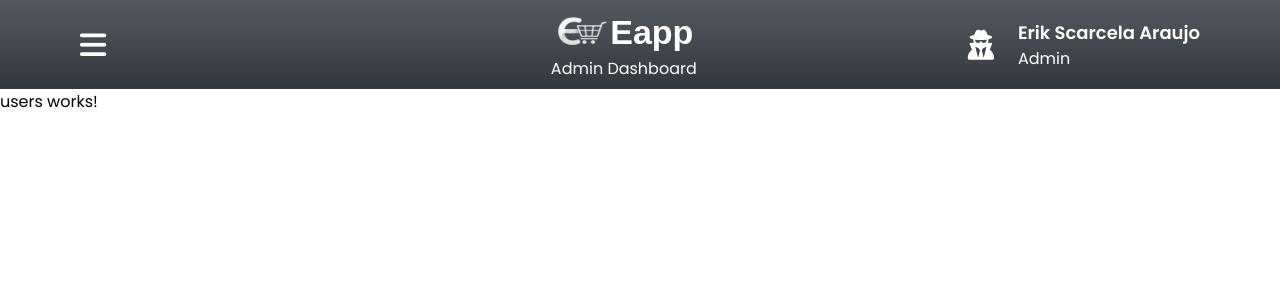
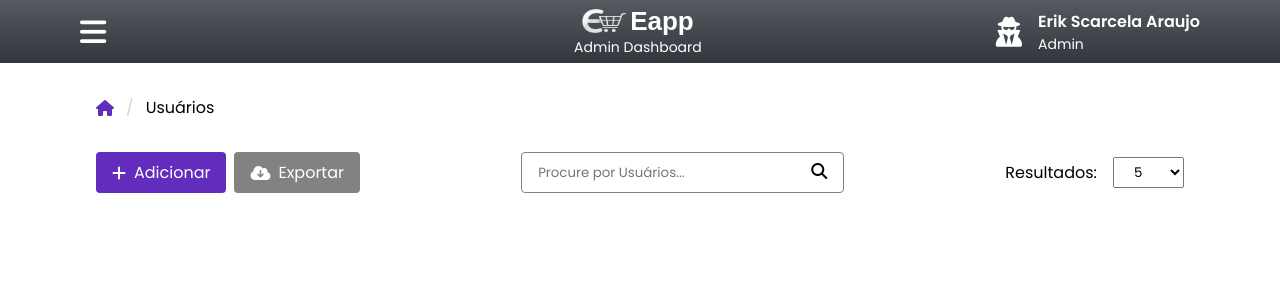
Before and after one commit to erikscar/eapp, an Angular app: page /admin/users in a window 1280 px wide. Shown: the top 300 px of the page. Built offline with nearby package versions, Linux system fonts and the light colour scheme; a web font is replaced by a local one.

Commit message:
feat: add toolbar style in admin-user-page

```diff
--- a/src/app/layouts/admin-layout/admin-layout.component.html
+++ b/src/app/layouts/admin-layout/admin-layout.component.html
@@ -10,13 +10,13 @@
   </div>
 
   <div class="dashboard-sections-btns">
-    <a routerLink="/admin/dashboard" class="active-btn"><i class="fa-solid fa-chart-pie"></i>Dashboard</a>
-    <a routerLink="/admin/users"><i class="fa-solid fa-user"></i>Usuários</a>
-    <a routerLink="/admin/products"><i class="fa-solid fa-cube"></i>Produtos</a>
-    <a routerLink="/admin/categories"><i class="fa-solid fa-thumbtack"></i>Categorias</a>
-    <a routerLink="/admin/settings"><i class="fa-solid fa-gear"></i>Configurações</a>
+    <a routerLink="/admin/dashboard" routerLinkActive="active-btn" class="active-btn"><i class="fa-solid fa-chart-pie"></i>Dashboard</a>
+    <a routerLink="/admin/users" routerLinkActive="active-btn"><i class="fa-solid fa-user"></i>Usuários</a>
+    <a routerLink="/admin/products" routerLinkActive="active-btn"><i class="fa-solid fa-cube"></i>Produtos</a>
+    <a routerLink="/admin/categories" routerLinkActive="active-btn"><i class="fa-solid fa-thumbtack"></i>Categorias</a>
+    <a routerLink="/admin/settings" routerLinkActive="active-btn"><i class="fa-solid fa-gear"></i>Configurações</a>
   </div>
-  <button class="exit-btn"><i class="fa-solid fa-door-open"></i>Sair</button>
+  <button class="exit-btn" (click)="logOut()"><i class="fa-solid fa-door-open"></i>Sair</button>
 </div>
 
 <div class="app-wrapper" [class.sidebar-open]="sidebarOpen">
--- a/src/app/layouts/admin-layout/admin-layout.component.scss
+++ b/src/app/layouts/admin-layout/admin-layout.component.scss
@@ -12,7 +12,7 @@
   padding: 1rem 1.5rem;
   background-color: $primary-color;
   transform: translateX(-100%);
-  transition: transform 0.5s ease;
+  transition: transform 0.25s ease;
   z-index: 9999;
   text-align: center;
   color: #fff;
@@ -71,12 +71,11 @@
       i {
         font-size: 20px;
       }
-
-      &.active-btn {
+    }
+    a.active-btn {
         background-color: #fff;
         color: $primary-color;
       }
-    }
   }
 
   .exit-btn {
@@ -104,7 +103,7 @@
 }
 
 .app-wrapper {
-  transition: margin-left 0.5s ease;
+  transition: margin-left 0.25s ease;
 
   &.sidebar-open {
     margin-left: 17rem;
@@ -114,7 +113,7 @@
     display: flex;
     justify-content: space-around;
     align-items: center;
-    padding: 0.5rem 5rem;
+    padding: 0.35rem 5rem;
     width: 100%;
     background: linear-gradient(to bottom, #545a5f, #31373c);
     color: #fff;
@@ -139,21 +138,21 @@
         display: flex;
         justify-content: center;
         align-items: center;
-
+        gap: .25rem;
         img {
-          height: 3rem;
-          width: 3.5rem;
+          height: 1.5rem;
+          width: 2.75rem;
         }
 
         h1 {
-          font-size: 34px;
+          font-size: 26px;
           color: #fff;
           font-family: "Charm", sans-serif;
         }
+      }
 
-        .admin-title {
-          font-weight: 900;
-        }
+      .admin-title {
+        font-size: 14px;
       }
     }
 
@@ -161,13 +160,17 @@
       display: flex;
       justify-content: center;
       align-items: center;
-      gap: 1.5rem;
+      gap: 1rem;
       min-width: 200px;
 
       .user-info {
         h2 {
-          font-size: 18px;
+          font-size: 16px;
           font-weight: 600;
+        }
+
+        p {
+          font-size: 14px;
         }
       }
 
--- a/src/app/layouts/admin-layout/admin-layout.component.ts
+++ b/src/app/layouts/admin-layout/admin-layout.component.ts
@@ -1,16 +1,23 @@
 import { Component } from '@angular/core';
-import { RouterOutlet } from '@angular/router';
+import { Router, RouterLink, RouterLinkActive, RouterOutlet } from '@angular/router';
 
 @Component({
   selector: 'app-admin-layout',
-  imports: [RouterOutlet],
+  imports: [RouterOutlet, RouterLink, RouterLinkActive],
   templateUrl: './admin-layout.component.html',
   styleUrl: './admin-layout.component.scss'
 })
 export class AdminLayoutComponent {
   sidebarOpen: boolean = false;
+  constructor(private router: Router) {}
 
   toggleSidebar(): void {
     this.sidebarOpen = !this.sidebarOpen;
   }
+
+  logOut(): void {
+    this.router.navigate(['/'])
+    localStorage.clear()
+  }
+
 }
--- a/src/app/pages/admin/users/users.component.html
+++ b/src/app/pages/admin/users/users.component.html
@@ -1 +1,30 @@
-<p>users works!</p>
+<div class="admin-user-container">
+    <div class="path">
+        <i class="fa-solid fa-house"></i>
+        <span class="slash">/</span>
+        <p>Usuários</p>
+    </div>
+
+    <div class="toolbar">
+        <div class="action-btns">
+            <button class="add-btn"><i class="fa-solid fa-plus"></i>Adicionar</button>
+            <button class="export-btn"><i class="fa-solid fa-cloud-arrow-down"></i>Exportar</button>
+        </div>
+
+        <div class="search-box">
+            <input type="text" placeholder="Procure por Usuários...">
+            <button><i class="fa-solid fa-magnifying-glass"></i></button>
+        </div>
+
+        <div class="pagination-option">
+            <p>Resultados: </p>
+            <select name="" id="">
+                <option value="">5</option>
+                <option value="">10</option>
+                <option value="">15</option>
+                <option value="">30</option>
+                <option value="">50</option>
+            </select>
+        </div>
+    </div>
+</div>
--- a/src/app/pages/admin/users/users.component.scss
+++ b/src/app/pages/admin/users/users.component.scss
@@ -0,0 +1,95 @@
+@use "../../../../scss/variables.scss" as *;
+@use "../../../../scss/mixins.scss" as *;
+
+
+.admin-user-container {
+    padding: 2rem 6rem;
+
+    .path {
+        display: flex;
+        align-items: center;
+        gap: .75rem;
+
+        i {
+            color: $primary-color;
+            cursor: pointer;
+        }
+
+        .slash {
+            color: $light-grey-color;
+        }
+    }
+
+    .toolbar {
+        display: flex;
+        justify-content: space-between;
+        margin-top: 2rem;
+
+        .action-btns {
+            display: flex;
+            gap: .5rem;
+
+            .add-btn {
+                display: flex;
+                justify-content: center;
+                align-items: center;
+                gap: .5rem;
+                background-color: $primary-color;
+                border: none;
+                color: #fff;
+                padding: .5rem 1rem;
+                font-size: 16px;
+                border-radius: .25rem;
+                cursor: pointer;
+            }
+
+            .export-btn {
+                display: flex;
+                justify-content: center;
+                align-items: center;
+                gap: .5rem;
+                background-color: $grey-color;
+                border: none;
+                color: #fff;
+                padding: .5rem 1rem;
+                font-size: 16px;
+                border-radius: .25rem;
+                cursor: pointer;
+            }
+        }
+
+        .search-box {
+            display: flex;
+            justify-content: flex-start;
+            align-items: center;
+            gap: 1rem;
+            border: 1px solid $grey-color;
+            padding: .5rem 1rem;
+            border-radius: .25rem;
+
+            input {
+                border: none;
+                outline: none;
+            }
+
+            button {
+                border: none;
+                background-color: transparent;
+                cursor: pointer;
+                i {
+                    font-size: 16px;
+                }
+            }
+        }
+
+        .pagination-option {
+            display: flex;
+            align-items: center;
+            gap: 1rem;
+
+            select {
+                padding: .25rem 1rem;
+            }
+        }
+    }
+}
```
Also changed, not shown: public/white-logo.png.
